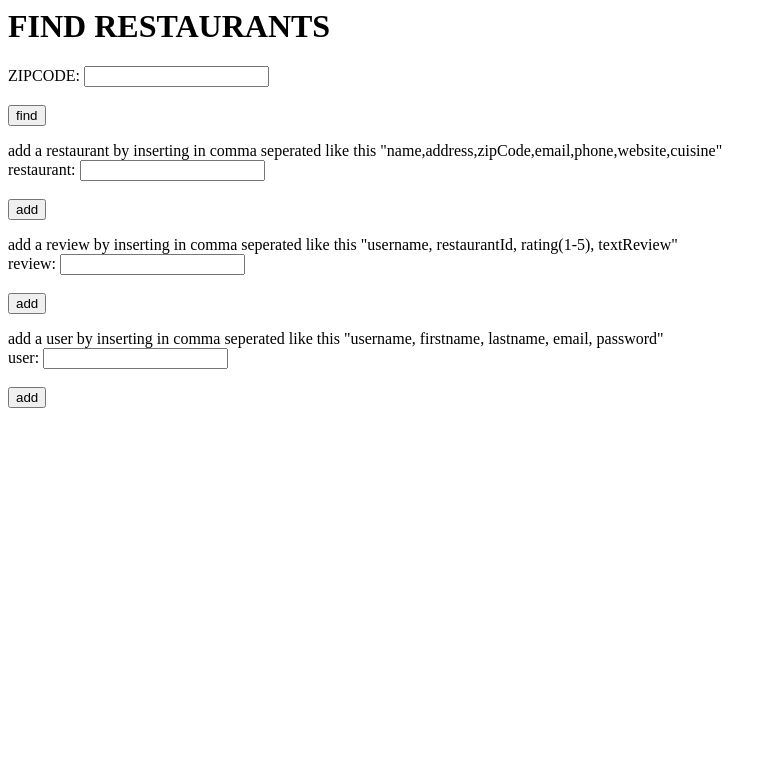
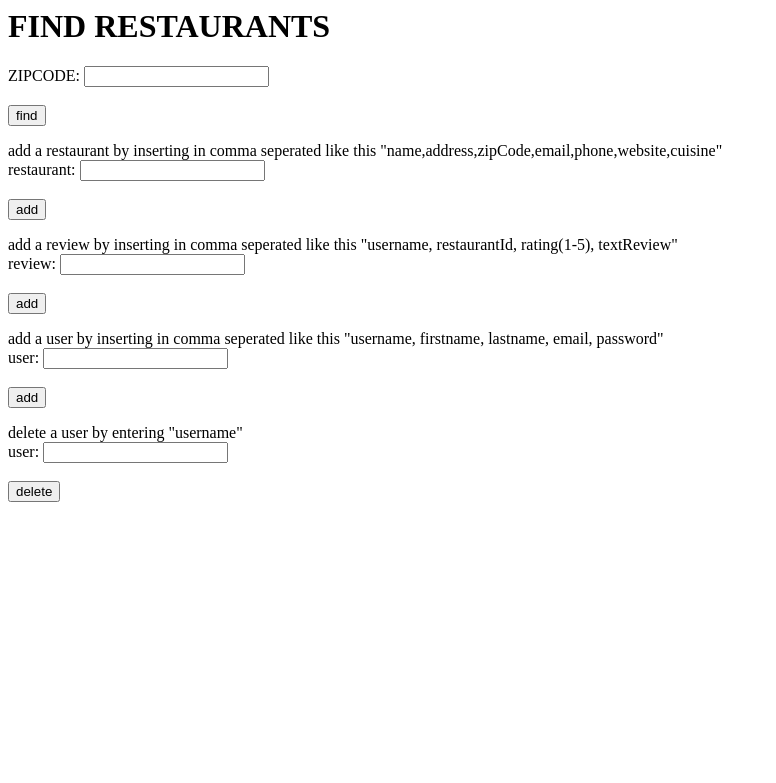
Before and after one commit to SrinjoyDutta1/RestaurantReviewAPP, a Flask app: page / in a window 1280 px wide. Shown: the top 783 px of the page, without its empty margins (0-776 px from the left). Run offline with Flask 3, Linux system fonts and the light colour scheme.

Commit message:
added delete

```diff
--- a/app.py
+++ b/app.py
@@ -53,6 +53,29 @@ def addUserPage():
         restaurants = add_user(array[0], array[1], array[2], array[3], array[4])
     return render_template("addRestaurant.html", result = restaurants)
 
+@app.route("/deleteUser", methods = ["GET", "POST"])
+def deleteUserPage():
+
+    if request.method == "POST":
+
+        username = request.form["delete user details"]
+        response = deleteUser(username)
+    return render_template("addRestaurant.html", result = response)
+
+def deleteUser(username) :
+    try:
+        conn = mysql.connect()
+        cursor = conn.cursor()
+        cursor.execute("DELETE FROM user WHERE username =%s", (username,))
+        conn.commit()
+        cursor.close()
+        conn.close()
+        return "Success"
+    except Exception as e:
+        print(e)
+        cursor.close()
+        conn.close()
+        return "Failed to delete {}".format(username)
 
 def add_user(username, firstname, lastname, email, password):
     try :
@@ -246,21 +269,7 @@ def get_user(username):
         cursor.close()
         conn.close()
 
-@app.route('/user/<string:username>', methods = ['DELETE'])
-def deleteUser(username):
-	try:
-		conn = mysql.connect()
-		cursor = conn.cursor()
-		cursor.execute("DELETE FROM user WHERE username =%s", (username,))
-		conn.commit()
-		respone = jsonify('Success')
-		respone.status_code = 200
-		return respone
-	except Exception as e:
-		print(e)
-	finally:
-		cursor.close()
-		conn.close()
+
 
 
 @app.route("/user/update/<string:username>", methods = ['PUT'])
--- a/templates/home.html
+++ b/templates/home.html
@@ -33,3 +33,11 @@ add a review by inserting in comma seperated like this "username, restaurantId,
     <br/><br/>
     <button type="submit">add</button>
     </form>
+<body>
+    delete a user by entering "username"
+</body>
+<form method="POST" action="/deleteUser" >
+    user: <input name="delete user details"/>
+    <br/><br/>
+    <button type="submit">delete</button>
+    </form>
```
